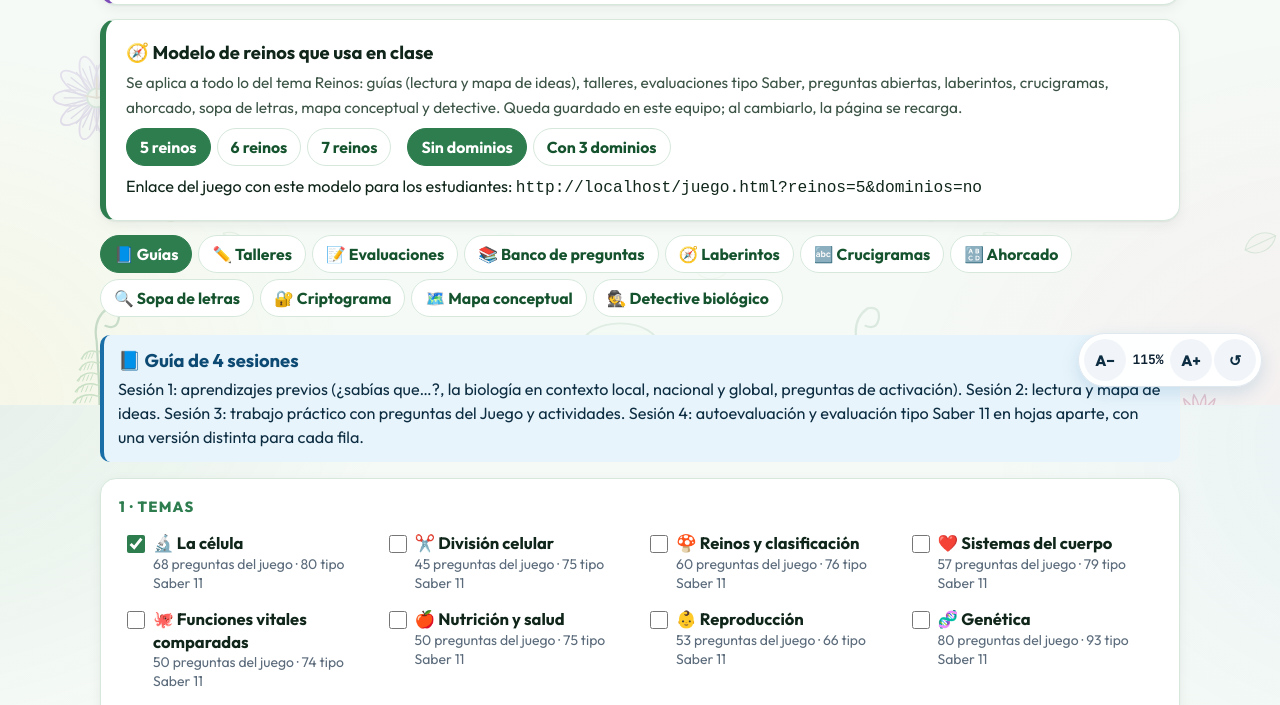
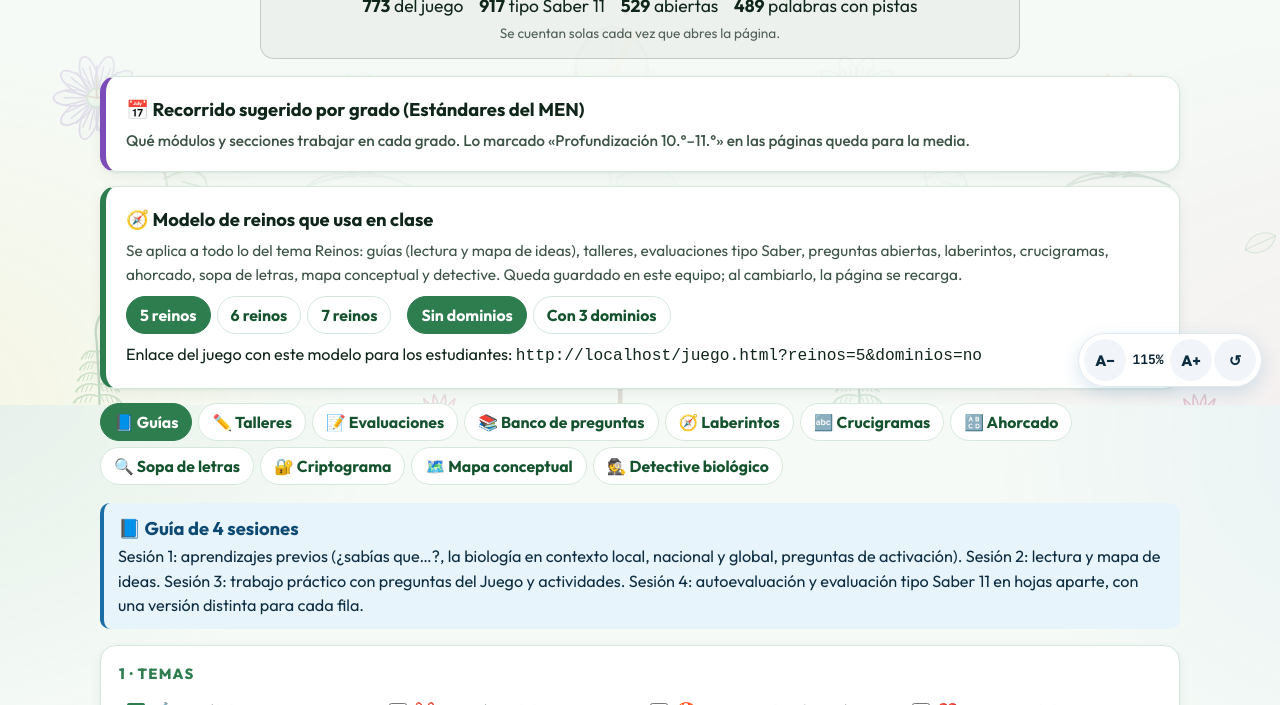
Before and after one commit to hbarcenasm863/bionom, a plain HTML site: page docente.html in a window 1280 px wide. Shown: the part 395-1100 px from the top of the page. Drawn offline with Linux system fonts and the light colour scheme; a web font is replaced by a local one.

Commit message:
Contador de preguntas en la portada y en el panel docente
Nuevo contador.js (igual en los tres sitios): al abrir la página cuenta el
banco completo (juego, tipo Saber 11, abiertas y palabras) y muestra el
total, así el número siempre está al día sin tocarlo a mano.

Co-Authored-By: Claude Opus 5.5 <noreply@anthropic.com>
Claude-Session: https://claude.ai/code/session_01Li2ctDRtSGdauHDrut9uMa

```diff
--- /dev/null
+++ b/contador.js
@@ -0,0 +1,104 @@
+/* contador.js — Contador de preguntas del sitio (el mismo archivo en BioNom, ChromaNom e IonNom).
+   Cuenta en vivo, cada vez que se abre la página, las preguntas de los bancos del sitio: así el número
+   cambia solo cuando se agregan o quitan preguntas. Uso:
+     <div id="contador-preguntas"></div>
+     <script src="contador.js" data-sitio="bionom|chromanom|ionom" defer></script>
+   Carga los bancos aparte, en un marco invisible, después de que la página termina de cargar
+   (sin estorbarla), y cuenta el banco completo. */
+(function(){
+'use strict';
+var yo=document.currentScript;
+var SITIO=(yo&&yo.getAttribute('data-sitio'))||'';
+var SUMA_OBJ='function(o){var n=0;for(var k in o)n+=(o[k]||[]).length;return n;}';
+var CFG={
+  bionom:{scripts:['dba-bio.js','banco.js','docente-datos.js','ahorcado-datos.js'],
+    cuentas:{juego:'BANCO_BIO.length',saber:'DOCENTE_DATOS.SABER.length',
+      abiertas:'('+SUMA_OBJ+')(DOCENTE_DATOS.ABIERTAS)',palabras:'BANCO_AHORCADO.length'}},
+  chromanom:{scripts:['fundamentos.js','temas-extra.js','temas-11.js','docente-datos.js','ahorcado-datos.js'],
+    cuentas:{juego:'FUND_BANCO.length',saber:'('+SUMA_OBJ+')(DOCENTE_DATOS.SABER)',
+      abiertas:'('+SUMA_OBJ+')(DOCENTE_DATOS.ABIERTAS)',palabras:'BANCO_AHORCADO.length'},
+    /* el juego de ChromaNom tiene además bancos escritos dentro de juego.html */
+    juegoHtml:{url:'juego.html',arreglos:['QBANK','QBANK_EXTRA','QBANK_NOMENCLATURA_50','QBANK_HIDRO150']}},
+  ionom:{scripts:['banco.js','assets/bancos-extra.js','assets/docente-datos.js'],
+    cuentas:{juego:'[BANCO_ATOMO,BANCO_ENLACE,BANCO_PH,BANCO_INDUSTRIA,BANCO_MODELOS,BANCO_GASES,BANCO_SOLUCIONES,BANCO_ESTEQUIOMETRIA].reduce(function(a,x){return a+x.length;},0)',
+      saber:'DOCENTE_DATOS.SABER.length',abiertas:'DOCENTE_DATOS.ABIERTAS.length',palabras:'BANCO_AHORCADO.length',
+      compuestos:'BANCO.length'}}
+};
+var C=CFG[SITIO];if(!C)return;
+var NOMBRES={juego:'del juego',saber:'tipo Saber 11',abiertas:'abiertas',palabras:'palabras con pistas',compuestos:'compuestos para nomenclatura'};
+var AYUDA={juego:'Preguntas del Juego y de los laberintos',saber:'Preguntas tipo Saber 11 con situación, para evaluaciones y talleres',
+  abiertas:'Preguntas abiertas para talleres y evaluaciones',palabras:'Palabras para crucigramas, sopas de letras, ahorcado y criptogramas',
+  compuestos:'Compuestos para los ejercicios de nomenclatura'};
+
+function miles(n){return String(n).replace(/\B(?=(\d{3})+(?!\d))/g,' ');}
+function contarEn(win){
+  var r={},ok=true;
+  for(var k in C.cuentas){try{var v=win.eval(C.cuentas[k]);r[k]=(typeof v==='number'&&v>=0)?v:null;}catch(e){r[k]=null;}if(r[k]==null)ok=false;}
+  return {r:r,ok:ok};
+}
+/* arreglo literal «const NOMBRE=[ … ]» dentro de un texto (respeta comillas y comentarios) */
+function arreglo(txt,nombre){
+  var ini=txt.indexOf('const '+nombre+'=[');if(ini<0)return null;
+  var i=txt.indexOf('[',ini),prof=0,q=null,desde=i;
+  for(;i<txt.length;i++){var c=txt[i];
+    if(q){if(c==='\\'){i++;continue;}if(c===q)q=null;continue;}
+    if(c==='"'||c==="'"||c==='`'){q=c;continue;}
+    if(c==='/'&&txt[i+1]==='/'){i=txt.indexOf('\n',i);if(i<0)break;continue;}
+    if(c==='/'&&txt[i+1]==='*'){i=txt.indexOf('*/',i)+1;continue;}
+    if(c==='[')prof++;else if(c===']'){prof--;if(!prof)break;}}
+  try{return (new Function('return '+txt.slice(desde,i+1)))();}catch(e){return null;}
+}
+function extraJuego(){
+  if(!C.juegoHtml||!window.fetch)return Promise.resolve(0);
+  return fetch(C.juegoHtml.url).then(function(x){return x.text();}).then(function(t){
+    var n=0;C.juegoHtml.arreglos.forEach(function(a){var v=arreglo(t,a);if(v&&v.length)n+=v.length;});return n;
+  }).catch(function(){return 0;});
+}
+function enMarco(){
+  return new Promise(function(res){
+    var f=document.createElement('iframe');
+    f.setAttribute('aria-hidden','true');f.tabIndex=-1;f.title='Conteo de preguntas';
+    f.style.cssText='position:absolute;width:0;height:0;border:0;visibility:hidden';
+    var html='<!DOCTYPE html><html><head><meta charset="utf-8"></head><body>'+
+      C.scripts.map(function(s){return '<script src="'+s+'"><\/script>';}).join('')+'</body></html>';
+    var listo=false;function fin(){if(listo)return;listo=true;var c=contarEn(f.contentWindow);setTimeout(function(){f.remove();},50);res(c.r);}
+    f.onload=fin;setTimeout(fin,20000);
+    f.srcdoc=html;document.body.appendChild(f);
+  });
+}
+function pintar(r,extra){
+  var cajas=document.querySelectorAll('#contador-preguntas,[data-contador-preguntas]');if(!cajas.length)return;
+  if(r.juego!=null)r.juego+=extra;
+  var orden=['juego','saber','abiertas','palabras','compuestos'],total=0,partes=[];
+  orden.forEach(function(k){if(r[k]==null)return;if(k!=='compuestos'&&k!=='palabras')total+=r[k];
+    partes.push('<span class="cp-item" title="'+AYUDA[k]+'"><b>'+miles(r[k])+'</b> '+NOMBRES[k]+'</span>');});
+  if(!partes.length)return;
+  var html='<div class="cp-total"><span class="cp-num">'+miles(total)+'</span> preguntas en el banco</div>'+
+    '<div class="cp-items">'+partes.join('')+'</div>'+
+    '<div class="cp-nota">Se cuentan solas cada vez que abres la página.</div>';
+  for(var i=0;i<cajas.length;i++){cajas[i].innerHTML=html;cajas[i].classList.add('cp-listo');}
+}
+function estilos(){
+  if(document.getElementById('cp-css'))return;
+  var s=document.createElement('style');s.id='cp-css';
+  s.textContent='#contador-preguntas,[data-contador-preguntas]{margin:1em auto;max-width:760px;padding:.8em 1em;border-radius:14px;'+
+    'border:1px solid rgba(128,128,128,.35);background:rgba(128,128,128,.07);text-align:center;font-size:.95em;line-height:1.45}'+
+    '#contador-preguntas:not(.cp-listo):empty,[data-contador-preguntas]:not(.cp-listo):empty{display:none}'+
+    '.cp-total{font-size:1.15em;font-weight:600}.cp-num{font-size:1.6em;font-weight:800;margin-right:.15em}'+
+    '.cp-items{display:flex;flex-wrap:wrap;justify-content:center;gap:.35em .9em;margin-top:.35em}'+
+    '.cp-item b{font-weight:700}.cp-nota{font-size:.78em;opacity:.7;margin-top:.35em}';
+  document.head.appendChild(s);
+}
+function iniciar(){
+  estilos();
+  /* siempre en un marco aparte: así se cuenta el banco completo, sin los filtros que aplique la página
+     (por ejemplo, el modelo de reinos de BioNom en el panel docente) */
+  var datos=enMarco();
+  Promise.all([datos,extraJuego()]).then(function(v){pintar(v[0],v[1]);});
+}
+function cuandoListo(fn){
+  if(document.readyState==='complete')setTimeout(fn,300);
+  else window.addEventListener('load',function(){setTimeout(fn,300);});
+}
+cuandoListo(function(){(window.requestIdleCallback||function(f){setTimeout(f,1);})(iniciar);});
+})();
--- a/docente.html
+++ b/docente.html
@@ -133,6 +133,7 @@
     <h1>Material para la clase</h1>
     <p>Arme guías de 4 sesiones, talleres, evaluaciones tipo Saber 11, laberintos, crucigramas, ahorcados, sopas de letras, criptogramas genéticos, mapas conceptuales y casos del detective biológico, con las preguntas y palabras de BioNom. Todo con varias versiones para evitar la copia y con su clave.</p>
   </header>
+  <div id="contador-preguntas" aria-live="polite"></div>
   <details class="card recorrido" id="recorrido" style="margin:0 0 14px;border-left:6px solid #7b4bb7">
     <summary><b>📅 Recorrido sugerido por grado (Estándares del MEN)</b><small>Qué módulos y secciones trabajar en cada grado. Lo marcado «Profundización 10.°–11.°» en las páginas queda para la media.</small></summary>
     <div class="tbl-wrap"><table class="t">
@@ -440,5 +441,6 @@ document.querySelectorAll('.dtabs [data-p]').forEach(function(b){b.onclick=funct
 </script>
 <script src="text-zoom.js?v=13"></script>
 <script src="pwa-install.js?v=14"></script>
+<script src="contador.js?v=1" data-sitio="bionom" defer></script>
 </body>
 </html>
--- a/sw.js
+++ b/sw.js
@@ -3,7 +3,7 @@
 // JS y CSS: red primero. Íconos y fuentes: stale-while-revalidate (rápido y se
 // autoactualiza en segundo plano). Todo funciona offline como respaldo.
 
-const CACHE = 'bionom-v97';
+const CACHE = 'bionom-v98';
 const FONT_CACHE = 'bionom-fonts-v1';
 
 const ASSETS = [
@@ -43,6 +43,7 @@ const ASSETS = [
   './docente-datos.js',
   './revision-ref.js',
   './banco-sel.js',
+  './contador.js',
   './banco-sel-cfg.js',
   './referentes-men.js',
   './docente-app.js',
```
Also changed, not shown: index.html (+2 -0 lines), 1 other file.
